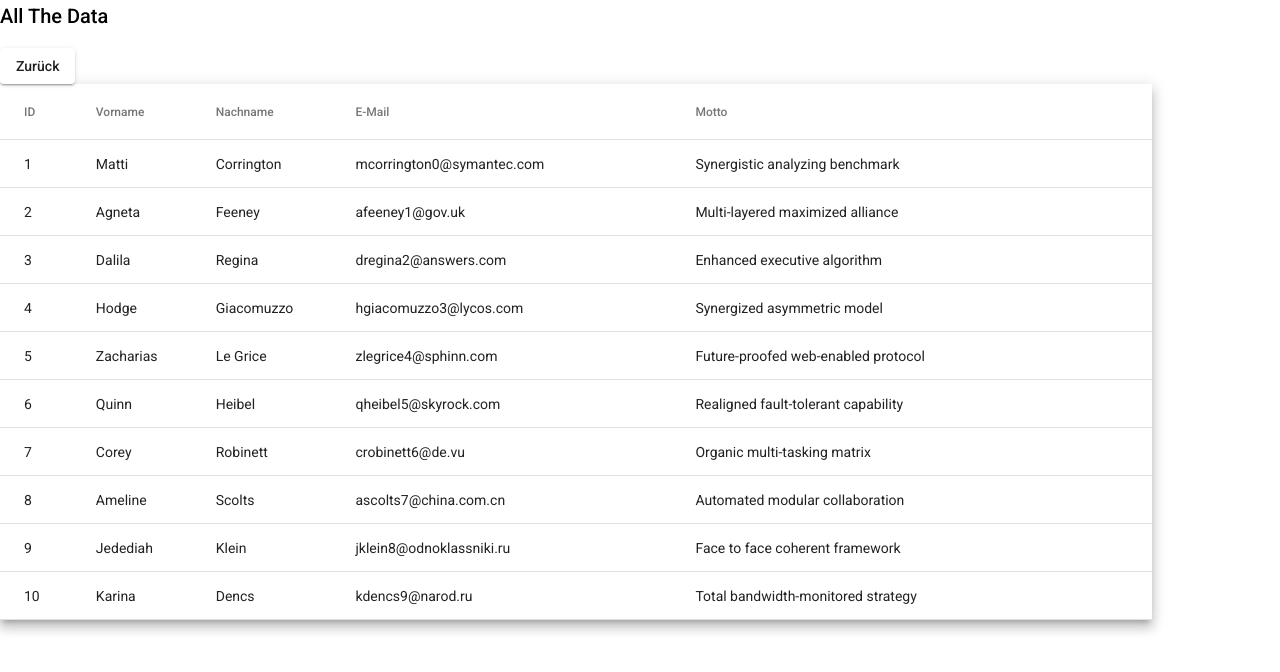
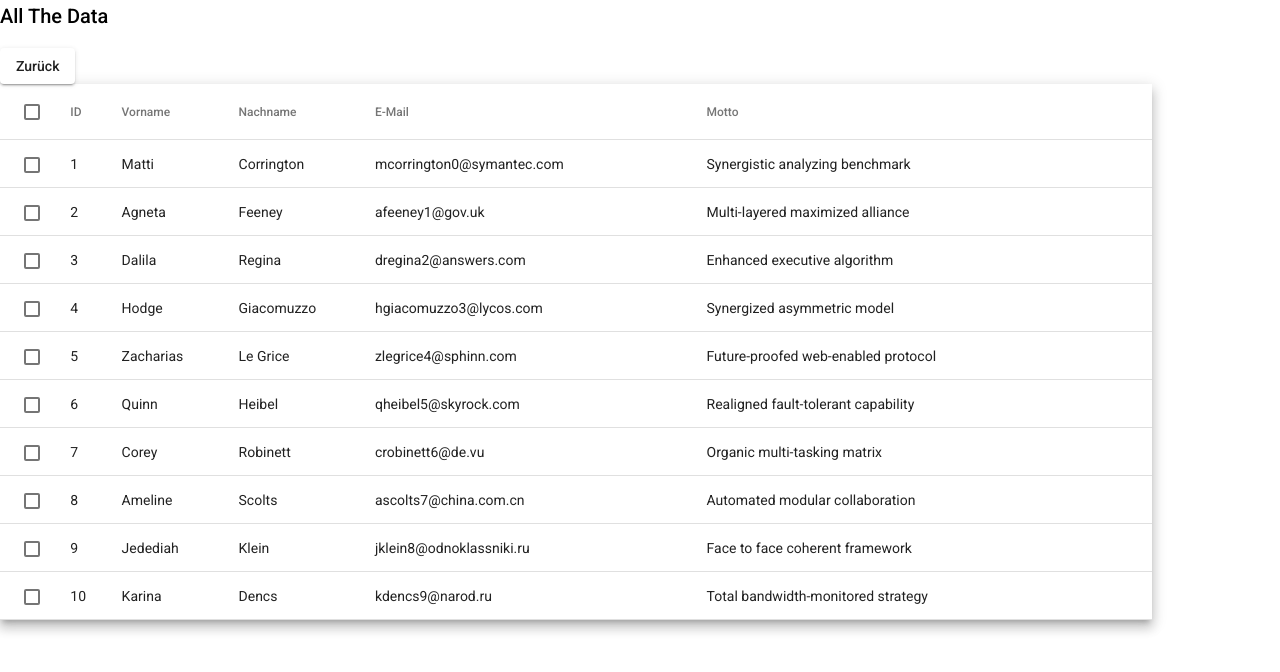
Before and after one commit to Rantastique/AngularTestApp, an Angular app: page /data-table in a window 1280 px wide. Shown: the top 672 px of the page. Built offline with nearby package versions, Linux system fonts and the light colour scheme.

Commit message:
added selection

```diff
--- a/src/app/data-table/data-table.component.html
+++ b/src/app/data-table/data-table.component.html
@@ -2,8 +2,22 @@
 <button mat-raised-button routerLink="/dashboard">Zurück</button>
 
 <table class="mat-elevation-z8" mat-table matSort [dataSource]="personDataSource">
-  <tr mat-header-row *matHeaderRowDef="columnsToDisplay"></tr>
-  <tr mat-row *matRowDef="let row; columns: columnsToDisplay"></tr>
+  <!-- select -->
+  <ng-container matColumnDef="select">
+    <th mat-header-cell *matHeaderCellDef>
+      <mat-checkbox (change)="$event ? masterToggle() : null"
+                    [checked]="selection.hasValue() && isAllSelected()"
+                    [indeterminate]="selection.hasValue() && !isAllSelected()">
+      </mat-checkbox>
+    </th>
+    <td mat-cell *matCellDef="let row">
+      <mat-checkbox (click)="$event.stopPropagation()"
+                    (change)="$event ? selection.toggle(row) : null"
+                    [checked]="selection.isSelected(row)">
+      </mat-checkbox>
+    </td>
+  </ng-container>
+
   <!-- ID -->
   <ng-container matColumnDef="id">
     <th mat-header-cell mat-sort-header *matHeaderCellDef> ID </th>
@@ -33,4 +47,9 @@
     <th mat-header-cell mat-sort-header *matHeaderCellDef> Motto </th>
     <td mat-cell *matCellDef="let person"> {{ person.catchphrase }} </td>
   </ng-container>
+
+  <tr mat-header-row *matHeaderRowDef="columnsToDisplay"></tr>
+  <tr mat-row *matRowDef="let row; columns: columnsToDisplay;"
+           (click)="selection.toggle(row)">
+  </tr>
 </table>
--- a/src/app/data-table/data-table.component.ts
+++ b/src/app/data-table/data-table.component.ts
@@ -1,6 +1,7 @@
 import {AfterViewInit, Component, OnInit, ViewChild} from '@angular/core';
 import {MatTableDataSource} from '@angular/material/table';
 import {MatSort} from '@angular/material/sort';
+import {SelectionModel} from '@angular/cdk/collections';
 /*
 just get some dummy data for now
  */
@@ -83,7 +84,9 @@ const PERSON_DATA: Person[] = [
 })
 export class DataTableComponent implements OnInit, AfterViewInit {
   personDataSource = new MatTableDataSource(PERSON_DATA);
-  columnsToDisplay: string[] = ['id', 'first_name', 'last_name', 'email', 'catchphrase'];
+  columnsToDisplay: string[] = ['select', 'id', 'first_name', 'last_name', 'email', 'catchphrase'];
+  selection = new SelectionModel<Person>(true, []);
+
   @ViewChild(MatSort) sort!: MatSort;
 
   constructor() { }
@@ -94,4 +97,19 @@ export class DataTableComponent implements OnInit, AfterViewInit {
   ngAfterViewInit(): void {
     this.personDataSource.sort = this.sort;
   }
+
+  // Directly taken from https://material.angular.io/components/table/overview#selection
+  /** Whether the number of selected elements matches the total number of rows. */
+  isAllSelected(): boolean {
+    const numSelected = this.selection.selected.length;
+    const numRows = this.personDataSource.data.length;
+    return numSelected === numRows;
+  }
+
+  /** Selects all rows if they are not all selected; otherwise clear selection. */
+  masterToggle(): void {
+    this.isAllSelected() ?
+      this.selection.clear() :
+      this.personDataSource.data.forEach(row => this.selection.select(row));
+  }
 }
--- a/src/app/data-table/data-table.module.ts
+++ b/src/app/data-table/data-table.module.ts
@@ -6,7 +6,7 @@ import { DataTableComponent } from './data-table.component';
 import {MatButtonModule} from '@angular/material/button';
 import {MatTableModule} from '@angular/material/table';
 import {MatSortModule} from '@angular/material/sort';
-
+import {MatCheckboxModule} from '@angular/material/checkbox';
 
 @NgModule({
   declarations: [DataTableComponent],
@@ -15,7 +15,8 @@ import {MatSortModule} from '@angular/material/sort';
     DataTableRoutingModule,
     MatButtonModule,
     MatTableModule,
-    MatSortModule
+    MatSortModule,
+    MatCheckboxModule,
   ]
 })
 export class DataTableModule { }
```
